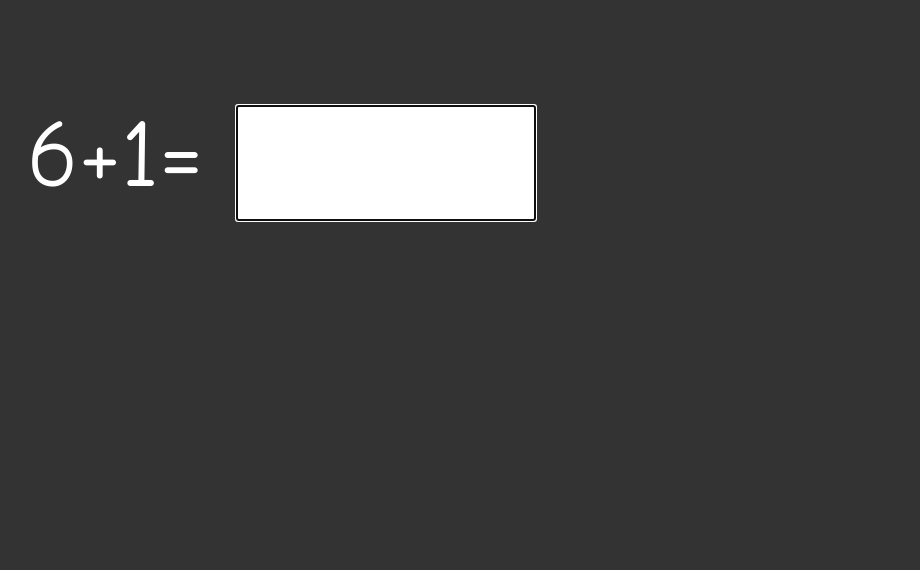
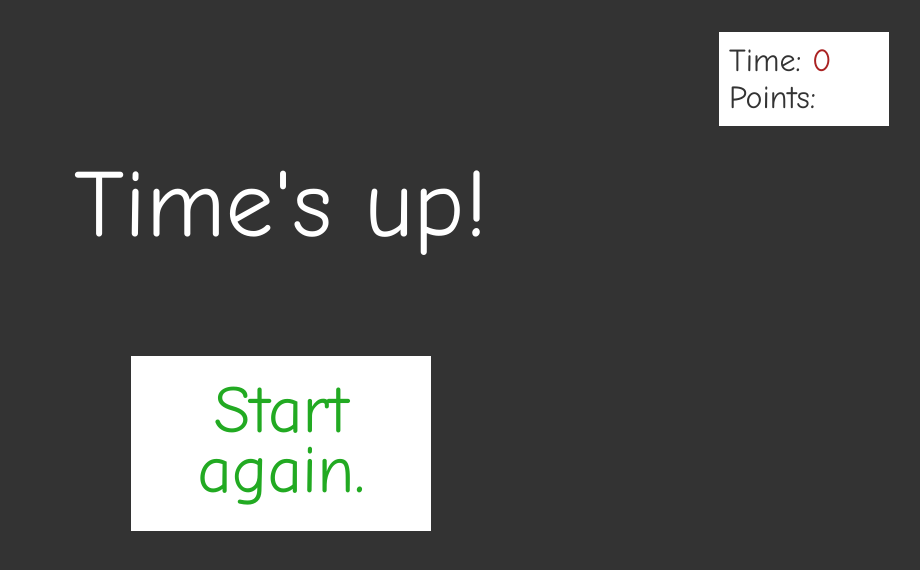
Before and after one commit to garemoko/speedMaths, a plain HTML site: page index.html in a window 1280 px wide. Shown: the whole page, without its empty margins (359-1279 px from the left). Drawn offline with Linux system fonts and the light colour scheme.

```diff
--- a/index.html
+++ b/index.html
@@ -12,8 +12,8 @@
 		color:fff;
 		background-color:#333;
 	}
-	#main {
-		margin: 100px auto;
+	.main {
+		margin: 150px auto;
 		text-align:center;
 		font-size:6em;
 		vertical-align:middle;
@@ -24,6 +24,39 @@
 		width:300px;
 		font-family:Comic Sans MS;
 	}
+	#dash{
+		position: fixed;
+		top: 1em;
+		right: 1em;
+		background-color:#fff;
+		font-size:2em;
+		width:150px;
+		overflow:hidden;
+		padding:10px;
+	}
+	.dashlabel {
+		color: #333;
+	}
+	#timer{
+		color: #aa2222;
+	}
+	#score{
+		color: #22aa22;
+	}
+	#restart{
+		cursor: pointer;
+		width:300px;
+		height:150px;
+		padding-top: 25px;
+		margin:auto;
+		background-color:#fff;
+		color: #22aa22;
+		text-align:center;
+		vertical-align:middle;
+		font-size: 0.7em;
+		line-height: 0.9em;
+	}
+
 
 </style>
 
@@ -35,7 +68,12 @@ Array.prototype.randomElement = function () {
     return this[Math.floor(Math.random() * this.length)]
 }
 
-var questions = []
+var DURATION = 5;
+
+var refreshIntervalId, seconds = DURATION, score = 0, questions = [];
+
+
+
 //add a numebr between 0 and 2 to a number between 1 and 10
 questions.push.apply(questions,generateQuestions(10,0,2,0,10,['+']));
 //Add two equal numbers between 0 and 10 together
@@ -79,9 +117,13 @@ function getDiff(num1, num2){
 }
 
 $(document).ready(function(){
-	resetQuestion();
-	$('#answer').keyup(
-	function(event){
+	resetQuiz();
+	$('#restart').click(resetQuiz);
+	$('#answer').keyup(processKeyup);
+
+})
+
+function processKeyup (event) {
 	var lentocompare = $('#answer').val().length;
 	var substring = $('#answer').attr('data-correctanswer').substring((lentocompare -1),lentocompare)
 	if (!(( substring == String.fromCharCode(event.which))|| (substring == String.fromCharCode(event.which-48)))) {
@@ -96,8 +138,7 @@ $(document).ready(function(){
 		}
 	}
 
-	});
-})
+}
 
 function resetQuestion(){
 	var question = questions.randomElement();
@@ -107,13 +148,37 @@ function resetQuestion(){
 	$('#answer').focus()
 }
 
+function resetQuiz(){
+	resetQuestion();
+	score = 0;
+	seconds = DURATION;
+	$('#feedback').hide();
+	$('#quiz').show();
+	refreshIntervalId = setInterval(tick, 1000);
+}
+
+function tick(){
+	seconds--;
+	$('#timer').html('<b></b> ' + seconds);
+
+	if (seconds == 0){
+		clearInterval(refreshIntervalId);
+		$('body').css('background-color', '#333');
+		$('#quiz').hide();
+		$('#feedback').show();
+	}
+}
+
+
 function calculateAnswer(question){
 	var math = mathjs();
 	return math.eval(question);
 }
 
 function answerCorrect(){
-	$('body').css('background-color', '#22aa22')
+	$('body').css('background-color', '#22aa22');
+	score++;
+	$('#score').html('<b></b> ' + score);
 }
 
 function answerWrong(){
@@ -124,9 +189,19 @@ function answerWrong(){
 
 </head>
 	<body>
-		<div id='main'>
+		<div id='quiz' class='main'>
 			<span id="question"></span>
 			<input type="number" name="answer" id="answer" value="" data-correctAnswer="0">
 		</div>
+		<div id='feedback' class='main'>
+			<p>Time's up!</p>
+			<div id="restart">
+				Start again.
+			</div>
+		</div>
+		<div id='dash'>
+			<span class='dashlabel'>Time:</span><span id='timer'></span>
+			<br/><span class='dashlabel'>Points:</span><span id='score'></span>
+		</div>
 	</body>
 </html>
```
Lines whose indentation alone changed are shown as unchanged.
